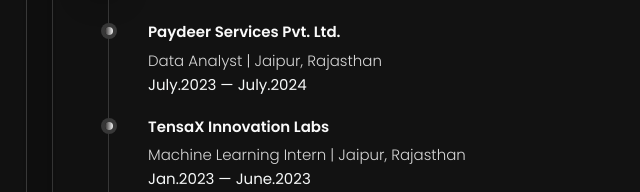
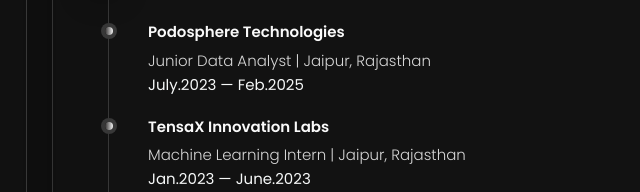
Before and after one commit to abhijeetsinghx007/portfolio-website-main, a plain HTML site: page index.html in a window 1280 px wide. Both pictures are taken after a click on the button "Resume". Shown: the part 240-432 px from the top of the page, 288-928 px from the left. Drawn offline with nearby package versions, Linux system fonts and the light colour scheme.

Commit message:
Update index.html

```diff
--- a/index.html
+++ b/index.html
@@ -422,9 +422,9 @@
           <ol class="timeline-list">
 
             <li class="timeline-item">
-              <h4 class="h4 timeline-item-title">Paydeer Services Pvt. Ltd.</h4>
-              <p class="timeline-text"> Data Analyst | Jaipur, Rajasthan</p>
-              <span>July.2023 — July.2024</span> <!--update month -->
+              <h4 class="h4 timeline-item-title">Podosphere Technologies</h4>
+              <p class="timeline-text"> Junior Data Analyst | Jaipur, Rajasthan</p>
+              <span>July.2023 — Feb.2025</span> <!--update month -->
             </li>
 
             <li class="timeline-item">
```
